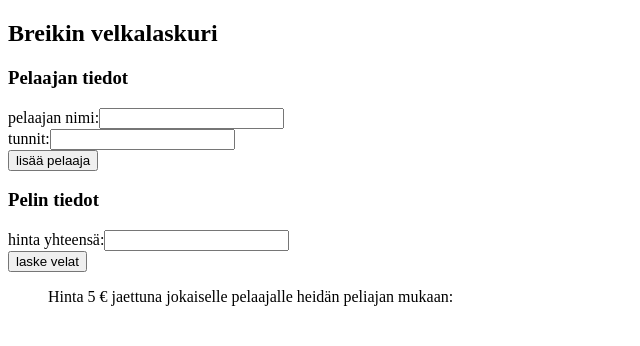
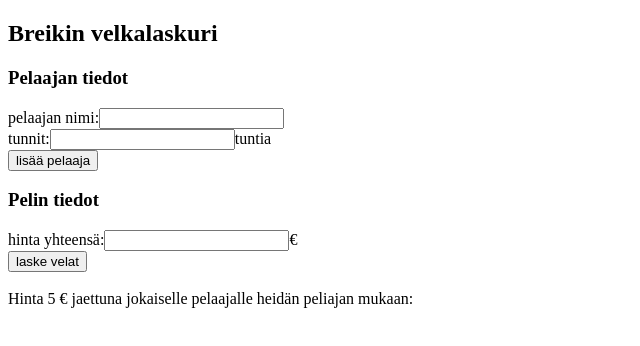
Before and after one commit to roosakaroliina/velkalaskuri, a React (Vite) app in the folder laskuri/: page / in a window 1280 px wide. Both pictures are taken after typing "5" into the empty fields and a click on the button "laske velat". Shown: the top 346 px of the page, without its empty margins (0-640 px from the left). Built offline with nearby package versions, Linux system fonts and the light colour scheme.

Commit message:
korjailuja inputteihin

```diff
--- /dev/null
+++ b/laskuri/src/components/Count.jsx
@@ -0,0 +1,17 @@
+
+const Count = ({ player, totalCost, totalHours }) => {
+    const style = {
+        paddingTop: 10,
+        paddingLeft: 2,
+        border: 'solid',
+        borderWidth: 1,
+        marginBottom: 5
+    }
+    const counter = (player.hours / totalHours) * totalCost
+    return (
+        <div style={style}>
+            {player.name} on velkaa {counter.toFixed(2)} €
+        </div>
+    )
+}
+export default Count
--- a/laskuri/src/components/CountDebt.jsx
+++ b/laskuri/src/components/CountDebt.jsx
@@ -1,21 +1,6 @@
+import Count from "./Count"
 
-const Count = ({ a, info, totalHours }) => {
-    const style = {
-        paddingTop: 10,
-        paddingLeft: 2,
-        border: 'solid',
-        borderWidth: 1,
-        marginBottom: 5
-      }
-    const counter = (a.hours / totalHours) * info
-    return (
-        <div style={style}>
-                {a.name} on velkaa {counter.toFixed(2)} €
-        </div>
-    )
-}
-
-const CountDebt = ({ players, info }) => {
+const CountDebt = ({ players, totalCost }) => {
     const initialValue = 0
     const totalHours = players.reduce((accumulator, currentValue) => accumulator + Number(currentValue.hours), initialValue)
     console.log("ajat yhteensä", totalHours)
@@ -23,11 +8,10 @@ const CountDebt = ({ players, info }) => {
 
     return (
         <div>
-            <ul>
-                Hinta {info} € jaettuna jokaiselle pelaajalle heidän peliajan mukaan:
-                {players.map((a) =>
-                    <Count key={a.id} a={a} info={info} totalHours={totalHours} />)}
-            </ul>
+            <br />
+            Hinta {totalCost} € jaettuna jokaiselle pelaajalle heidän peliajan mukaan:
+            {players.map((player) =>
+                <Count key={player.id} player={player} totalCost={totalCost} totalHours={totalHours} />)}
 
         </div>
     )
--- a/laskuri/src/components/GameInfo.jsx
+++ b/laskuri/src/components/GameInfo.jsx
@@ -2,17 +2,17 @@ import React, { useState } from 'react';
 import CountDebt from './CountDebt';
 
 const GameInfo = ({ players }) => {
-  const [currency, setCurrency] = useState('');
-  const [info, setInfo] = useState(null); // Use null instead of an empty array
-  const [showCountDebt, setShowCountDebt] = useState(false); // State to control when to show CountDebt
+  const [cost, setCost] = useState('')
+  const [totalCost, setTotalCost] = useState(null)
+  const [showCountDebt, setShowCountDebt] = useState(false)
 
   const addInfo = (event) => {
-    event.preventDefault();
-    const infoValue = parseFloat(currency);
+    event.preventDefault()
+    const value = parseFloat(cost)
 
-    setInfo(infoValue); // Store the single value, not in an array
-    setCurrency(''); // Clear the input field
-    setShowCountDebt(true); // Show CountDebt component
+    setTotalCost(value)
+    setCost('')
+    setShowCountDebt(true)
   };
 
   return (
@@ -24,16 +24,18 @@ const GameInfo = ({ players }) => {
           hinta yhteensä:
           <input
             type="number"
-            value={currency}
-            id="currency"
+            value={cost}
+            id="cost"
             step="0.01"
-            onChange={(event) => setCurrency(event.target.value)}
+            onChange={(event) => setCost(event.target.value)}
+            required
           />
+          €
         </div>
         <button type="submit">laske velat</button>
       </form>
 
-      {showCountDebt && <CountDebt players={players} info={info} />}
+      {showCountDebt && <CountDebt players={players} totalCost={totalCost} />}
     </div>
   );
 };
--- a/laskuri/src/components/Player.jsx
+++ b/laskuri/src/components/Player.jsx
@@ -23,7 +23,9 @@ const Player = ({ createPlayer }) => {
                     value={name}
                     id="name"
                     onChange={event => setName(event.target.value)}
+                    required
                 />
+
                 <div>
                     tunnit:
                     <input
@@ -32,7 +34,9 @@ const Player = ({ createPlayer }) => {
                         id="hours"
                         step="0.01"
                         onChange={event => setHours(event.target.value)}
+                        required
                     />
+                     tuntia
                 </div>
                 <button type="submit">lisää pelaaja</button>
 
```
